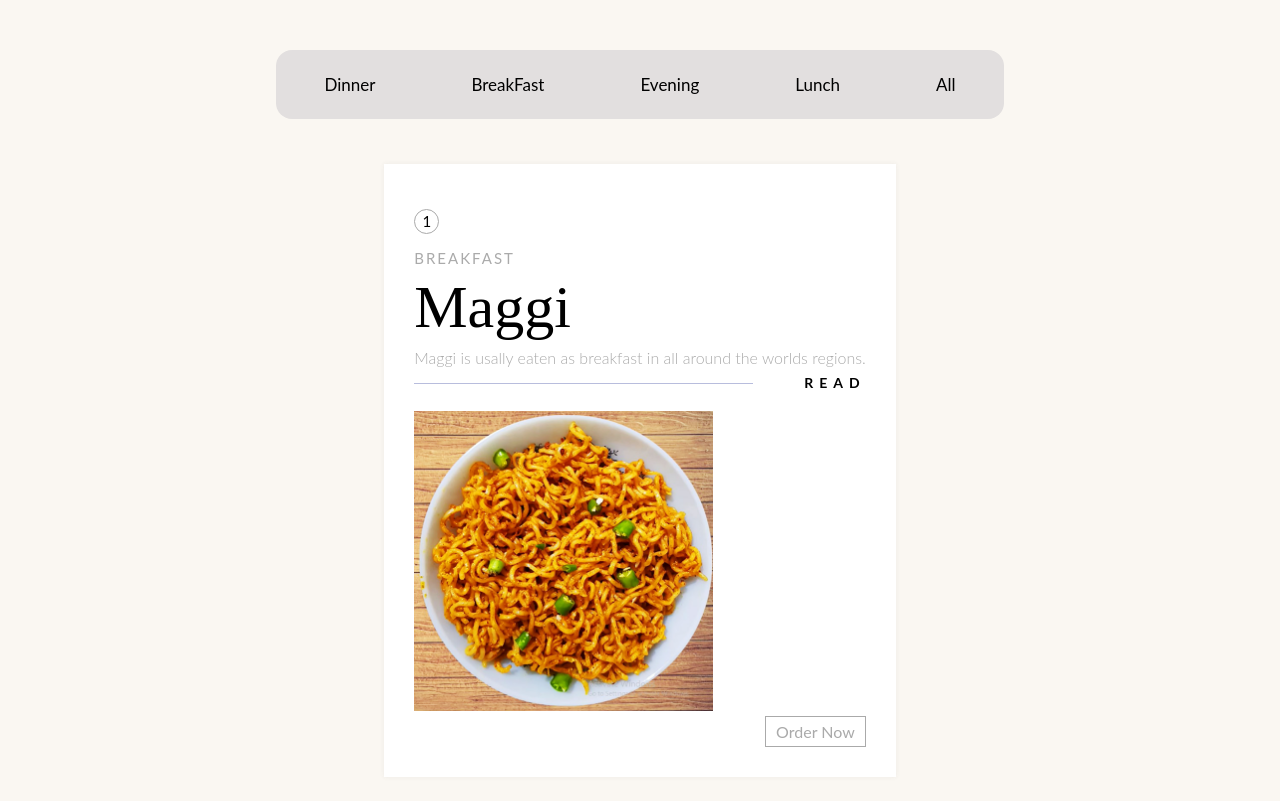
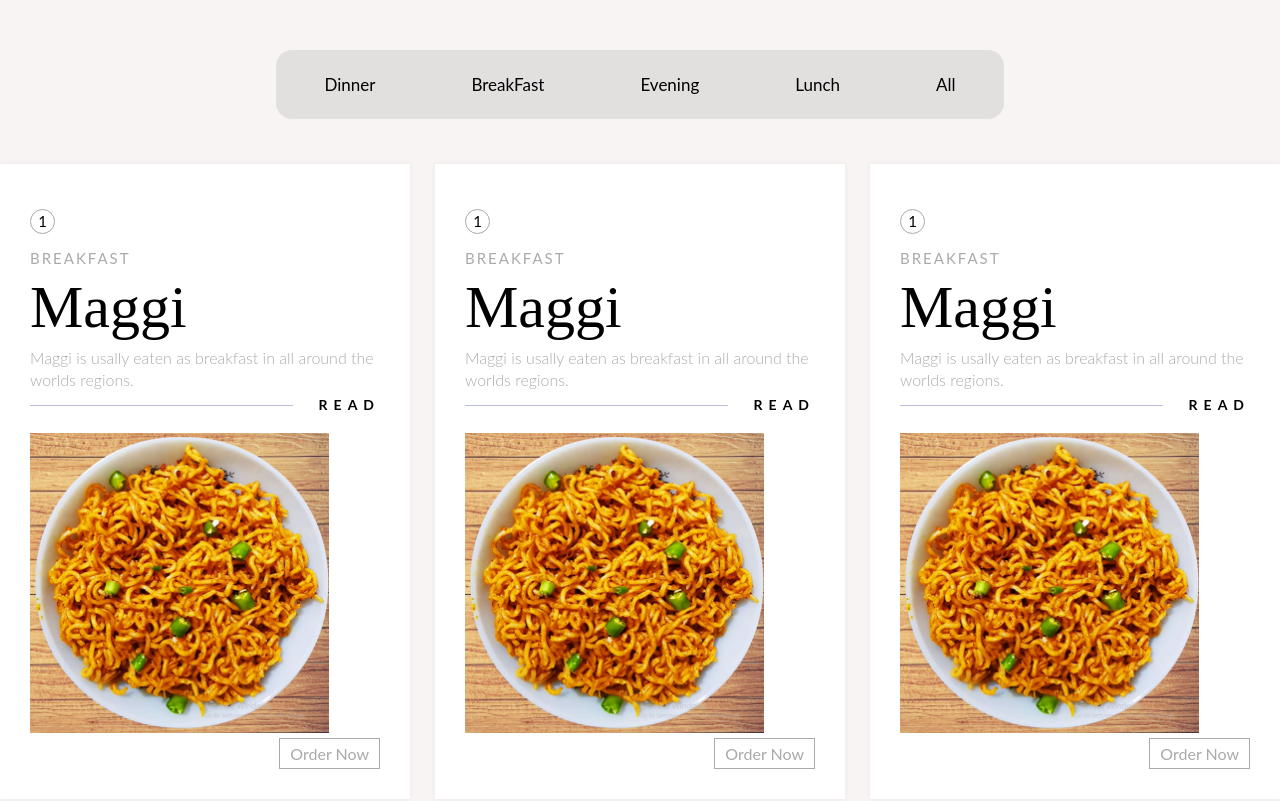
Before and after one commit to Rajan-7/reactjs, a React (Create React App) app: page / in a window 1280 px wide. Shown: the top 801 px of the page. Built offline with nearby package versions, Linux system fonts and the light colour scheme.

Commit message:
New file created menubox &  navbar

```diff
--- /dev/null
+++ b/src/components/webform/menubox.jsx
@@ -0,0 +1,39 @@
+import React from "react";
+
+const MenuCard = ({menuData}) => {
+  // console.log(menuData);
+  return (
+    <>
+      <section className="main-card-container">
+        {menuData.map((curElm) => {
+          return (
+            <>
+              <div className="card-container" key={curElm.id}>
+                <div className="card">
+                  <div className="card-body">
+                    <span className="card-number card-circle">1</span>
+                    <span className="card-title subtle">Breakfast</span>
+                    <h2 className="card-name">Maggi</h2>
+                    <span className="card-description subtle">
+                      Maggi is usally eaten as breakfast in all around the
+                      worlds regions.
+                    </span>
+                    <div className="card-read">Read</div>
+                  </div>
+                  <img
+                    src="./images/maggi.jpeg"
+                    alt="p"
+                    className="card-image"
+                  />
+                  <span className="card-tag subtle">Order Now</span>
+                </div>
+              </div>
+            </>
+          );
+        })};
+      </section>
+    </>
+  );
+};
+
+export default MenuCard;
--- /dev/null
+++ b/src/components/webform/navbar.jsx
@@ -0,0 +1,19 @@
+import React from "react";
+
+const Navbar = () => {
+  return (
+    <>
+      <nav className="nav-btn">
+        <div className="nav-btn-group">
+          <button className="nav-btn-group-items">Dinner</button>
+          <button className="nav-btn-group-items">BreakFast</button>
+          <button className="nav-btn-group-items">Evening</button>
+          <button className="nav-btn-group-items">Lunch</button>
+          <button className="nav-btn-group-items">All</button>
+        </div>
+      </nav>
+    </>
+  );
+};
+
+export default Navbar;
--- a/src/components/webform/style.css
+++ b/src/components/webform/style.css
@@ -1,5 +1,5 @@
 body {
-  background-color: #faf7f2;
+  background-color: #f9f4f4;
 }
 * {
   margin: 0;
@@ -10,7 +10,7 @@
 /* body-section style */
 .main-card-container {
   display: grid;
-  grid-template-columns: repeat(3, minmax(300px 500px));
+  grid-template-columns: repeat(3, 1fr);
   grid-gap: 25px;
   justify-content: space-around;
 }
@@ -107,6 +107,14 @@
   background-color: #aaa;
   color: black;
 }
+@media (max-width: 998px) {
+  .main-card-container {
+    display: grid;
+    grid-template-columns: repeat(1, minmax(200px, 500px));
+    grid-gap: 50px;
+    justify-content: space-around;
+  }
+}
 /* button style */
 .nav-btn {
   padding-top: 50px;
--- a/src/components/webform/website.jsx
+++ b/src/components/webform/website.jsx
@@ -1,36 +1,14 @@
-import React from "react";
+import React, { useState } from "react";
 import "./style.css";
-
+import Menu from "./websiteApi";
+import MenuCard from "./menubox";
+import Navbar from "./navbar";
 const Website = () => {
+  const [menuData,setMenuData]=useState(Menu);
   return (
     <>
-      <nav className="nav-btn">
-        <div className="nav-btn-group">
-          <button className="nav-btn-group-items">Dinner</button>
-          <button className="nav-btn-group-items">BreakFast</button>
-          <button className="nav-btn-group-items">Evening</button>
-          <button className="nav-btn-group-items">Lunch</button>
-          <button className="nav-btn-group-items">All</button>
-        </div>
-      </nav>
-      <section className="main-card-container">
-        <div className="card-container">
-          <div className="card">
-            <div className="card-body">
-              <span className="card-number card-circle">1</span>
-              <span className="card-title subtle">Breakfast</span>
-              <h2 className="card-name">Maggi</h2>
-              <span className="card-description subtle">
-                Maggi is usally eaten as breakfast in all around the worlds
-                regions.
-              </span>
-              <div className="card-read">Read</div>
-            </div>
-            <img src="./images/maggi.jpeg" alt="i" className="card-image" />
-            <span className="card-tag subtle">Order Now</span>
-          </div>
-        </div>
-      </section>
+      <Navbar />
+      <MenuCard menuData={menuData} />
     </>
   );
 };
--- a/src/components/webform/websiteApi.jsx
+++ b/src/components/webform/websiteApi.jsx
@@ -5,74 +5,76 @@
     name: "maggi",
     category: "breakfast",
     price: "Rs20",
-    description: "Maggi is an international brand of seasonings, instant soups, and noodles that originated in Switzerland in the late 19th century. The Maggi company was acquired by Nestlé in 1947.",
+    description:
+      "Maggi is an international brand of seasonings, instant soups, and noodles that originated in Switzerland in the late 19th century. The Maggi company was acquired by Nestlé in 1947.",
   },
   {
-    id:2,
+    id: 2,
     image: "images/alupakoda.jpg",
-    name:"alupakora",
-    category:"evening",
-    price:"Rs40",
-    description:"Aloo pakora are soft melt-in-the-mouth fried potato fritters coated in a delicious, golden, crispy batter. It is also known as potato bajji and has always been one of my favorite tea-time snacks.",
+    name: "alupakora",
+    category: "evening",
+    price: "Rs40",
+    description:
+      "Aloo pakora are soft melt-in-the-mouth fried potato fritters coated in a delicious, golden, crispy batter. It is also known as potato bajji and has always been one of my favorite tea-time snacks.",
   },
   {
-    id:3,
-    image:"images/chola.jpg",
-    name:"chola",
-    category:"lunch",
-    price:"Rs60",
-    description:"Chole Bhature also known as Chana Bhatura is one of the most popular Punjabi dish liked almost all over India. Chole stands for a spiced tangy chickpea curry and Bhatura is a soft and fluffy fried leavened bread.",
+    id: 3,
+    image: "images/chola.jpg",
+    name: "chola",
+    category: "lunch",
+    price: "Rs60",
+    description:
+      "Chole Bhature also known as Chana Bhatura is one of the most popular Punjabi dish liked almost all over India. Chole stands for a spiced tangy chickpea curry and Bhatura is a soft and fluffy fried leavened bread.",
   },
   {
-    id:4,
-    image:"images/corn.jpg",
-    name:"corn",
-    category:"breakfast",
-    price:"Rs60",
-    description:"There aren't great indicators for when it's done, but they will look bright yellow, appear a little plumper, and will be soft and juicy. Using tongs, drop your corn into the boiling water.",
+    id: 4,
+    image: "images/corn.jpg",
+    name: "corn",
+    category: "breakfast",
+    price: "Rs60",
+    description:
+      "There aren't great indicators for when it's done, but they will look bright yellow, appear a little plumper, and will be soft and juicy. Using tongs, drop your corn into the boiling water.",
   },
   {
-    id:5,
-    image:"images/nonvegthali.jpg",
-    name:"NonVegThali",
-    category:"dinner",
-    price:"Rs260",
-    description:`"Non-vegetarian" food is a term commonly used in India for food that has meat, fish, or eggs in it. It is more commonly called non-veg food. Not just for food, it can be used for a person too - a person eating meat.`,
+    id: 5,
+    image: "images/nonvegthali.jpg",
+    name: "NonVegThali",
+    category: "dinner",
+    price: "Rs260",
+    description: `"Non-vegetarian" food is a term commonly used in India for food that has meat, fish, or eggs in it. It is more commonly called non-veg food. Not just for food, it can be used for a person too - a person eating meat.`,
   },
   {
-    id:6,
-    image:"images/pizza.jpg",
-    name:"pizza",
-    category:"evening",
-    price:"Rs160",
-    description:"Pizza, dish of Italian origin consisting of a flattened disk of bread dough topped with some combination of olive oil, oregano, tomato, olives, mozzarella or other cheese, and many other ingredients",
+    id: 6,
+    image: "images/pizza.jpg",
+    name: "pizza",
+    category: "evening",
+    price: "Rs160",
+    description:
+      "Pizza, dish of Italian origin consisting of a flattened disk of bread dough topped with some combination of olive oil, oregano, tomato, olives, mozzarella or other cheese, and many other ingredients",
   },
   {
-    id:7,
-    image:"images/rajmarice.jpg",
-    name:"Rajma Rice",
-    category:"lunch",
-    price:"Rs160",
-    description:"",
+    id: 7,
+    image: "images/rajmarice.jpg",
+    name: "Rajma Rice",
+    category: "lunch",
+    price: "Rs160",
+    description: "Rajma chawal is a simple yet delicious meal. Rajma is rich and iron and protein when it is combined with rice it is a great source of carbohydrates. So it makes a wholesome meal.",
   },
   {
-    id:8,
-    image:"images/samosa.jpg",
-    name:"Samosa",
-    category:"lunch",
-    price:"Rs160",
-    description:"",
+    id: 8,
+    image: "images/samosa.jpg",
+    name: "Samosa",
+    category: "lunch",
+    price: "Rs160",
+    description: "A samosa (/səmoʊsə/) or sambosa is a fried South Asian pastry with a savoury filling, including ingredients such as spiced potatoes, onions, peas, meat or fish.It may take different forms, including triangular, cone, or half-moon shapes.",
   },
   {
-    id:9,
-    image:"images/sweet.jpg",
-    name:"sweet",
-    category:"lunch",
-    price:"Rs160",
-    description:"",
+    id: 9,
+    image: "images/sweet.jpg",
+    name: "sweet",
+    category: "lunch",
+    price: "Rs160",
+    description: "Sugary or sweet means syrupy, candied, sugar coated, honeyed, sweetened, sugared, maybe saccharine; opposite to bitter, unsweetened or sugarless. Sweet-and-sour, a Chinese specialty and also said of a dish that has a pleasant taste",
   },
-
-
-
-
 ];
+export default Menu;
```
